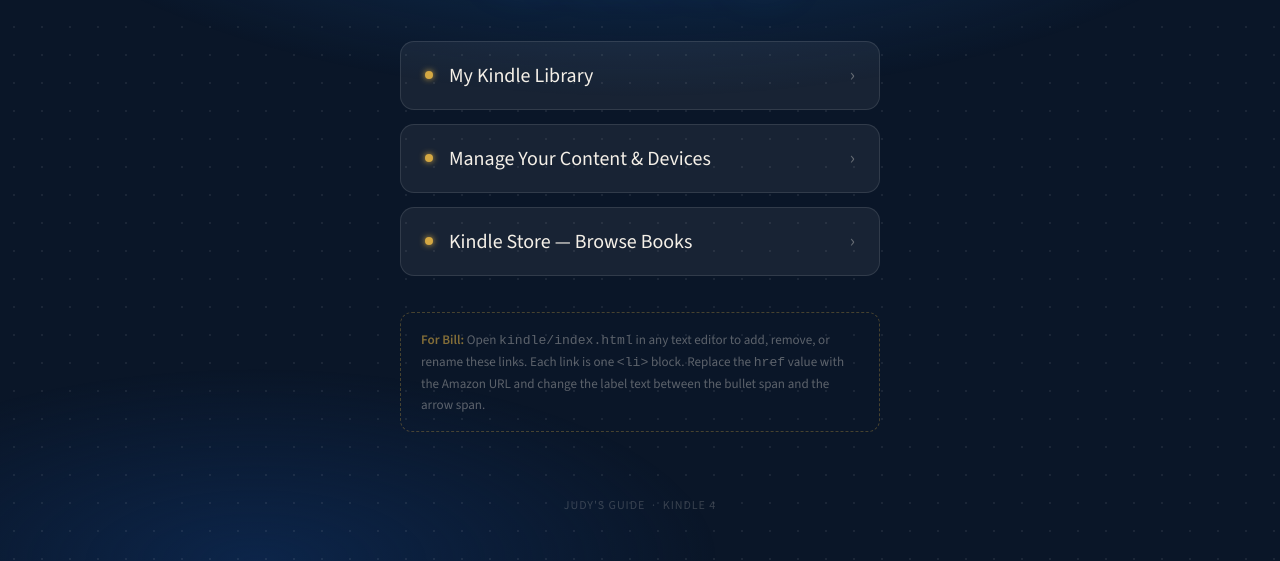
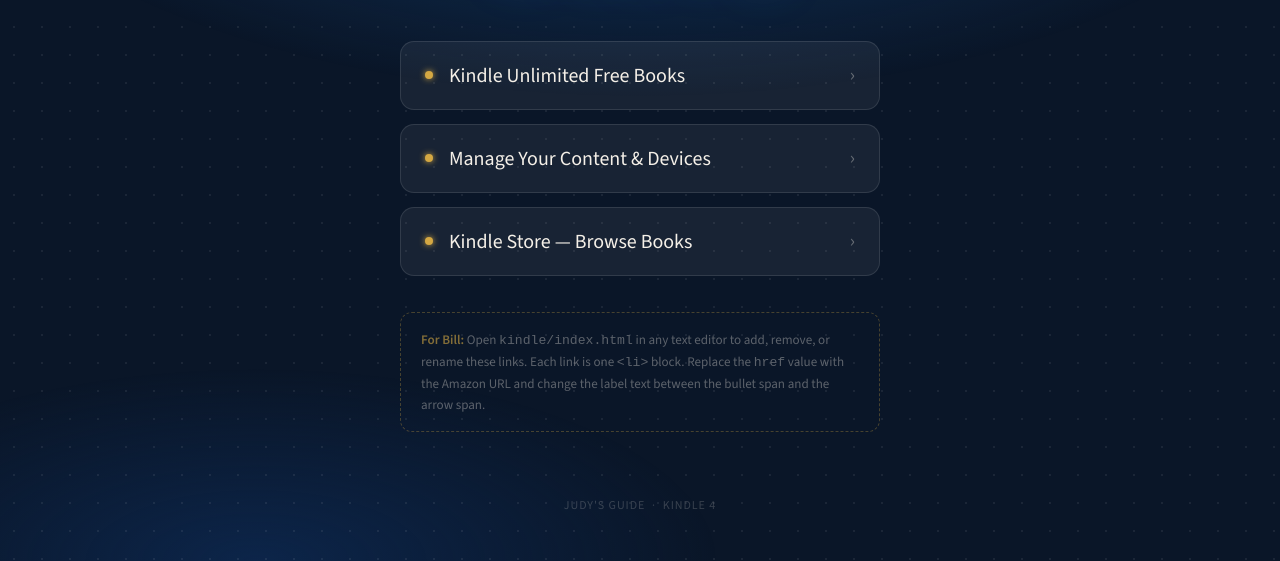
Before and after one commit to wrsimmons2/hello-judy, a plain HTML site: page kindle/index.html in a window 1280 px wide. Shown: the part 239-800 px from the top of the page. Drawn offline with nearby package versions, Linux system fonts and the light colour scheme.

Commit message:
Update index.html

```diff
--- a/kindle/index.html
+++ b/kindle/index.html
@@ -229,17 +229,17 @@
 
     <ul class="link-list">
 
-      <!-- ════════════════════════════════════════════
+      <!-- ════════════════════════════════════════════+++++++++++++++++++++++++++++++
            BILL: Replace the href="..." URLs below with
            the actual Amazon page URLs you want Judy to reach.
            Replace the link label text too (e.g. "My Library").
            Copy a whole <li> block to add more links.
-           ════════════════════════════════════════════ -->
+           ════════════════════════════════════════════+++++++++++++++++++++++++++++++ -->
 
       <li class="link-item">
-        <a href="https://www.amazon.com/hz/mycd/digital-console/contentlist/booksPurchases/ref=kinw_myk_redirect" target="_blank">
+        <a href="https://www.amazon.com/kindle-dbs/hz/bookshelf?disableDOICheckbox=&storeType=ebooks&ref=books_dsk_sn_kindle-unlimi-1ace6&isDesktop=true&isJuno=false&pageType=STOREFRONT&isTos=false&shoppingPortalEnabled=true&shouldEnableLegalMandateCX=true&shouldDisableDoiCheckbox=false&isMobile=false&ccs_id=47ac7426-0284-4d5b-8239-e13a699c4414t" target="_blank">
           <span class="link-bullet"></span>
-          My Kindle Library
+          Kindle Unlimited Free Books
           <span class="link-arrow">›</span>
         </a>
       </li>
```
